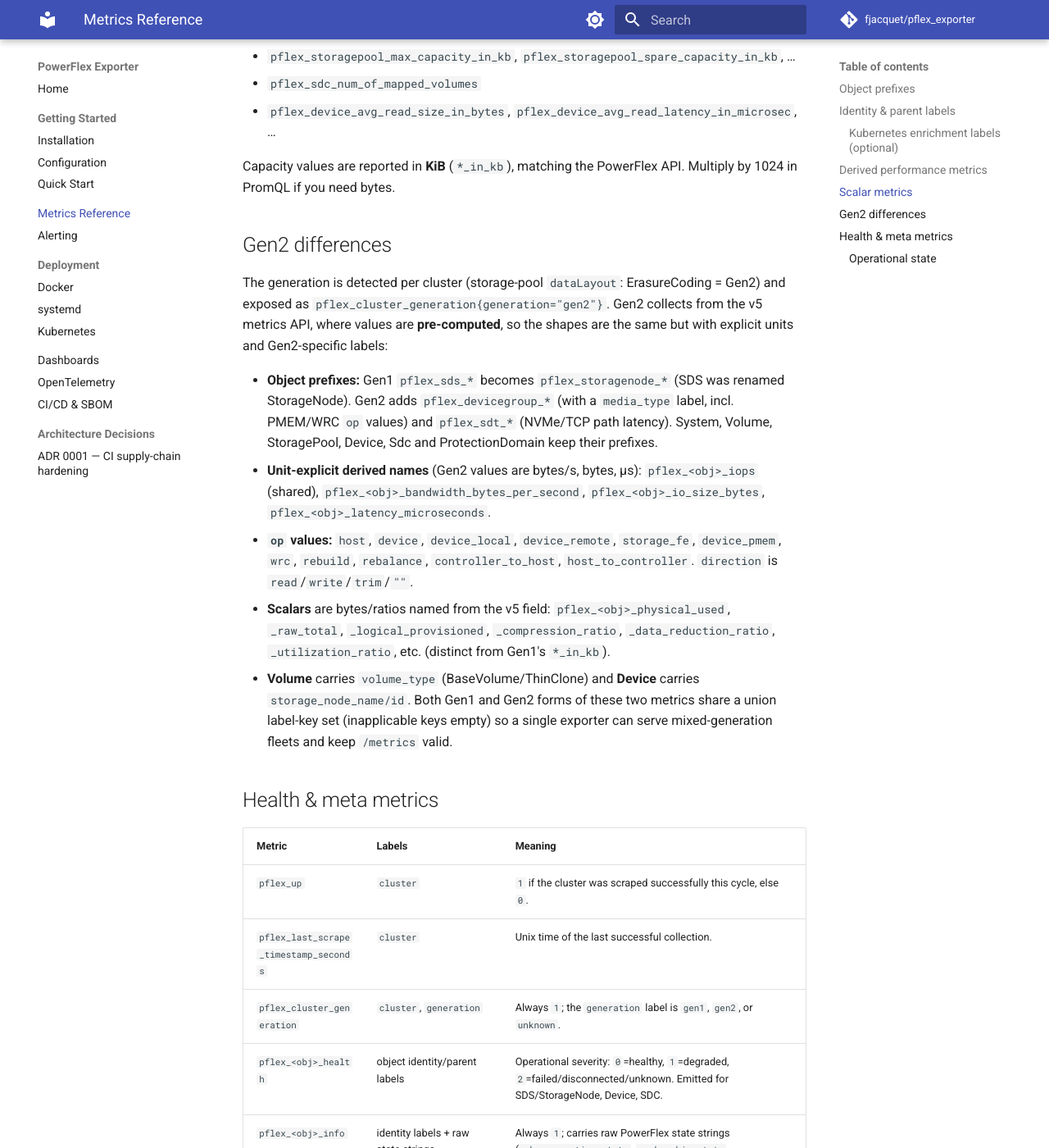
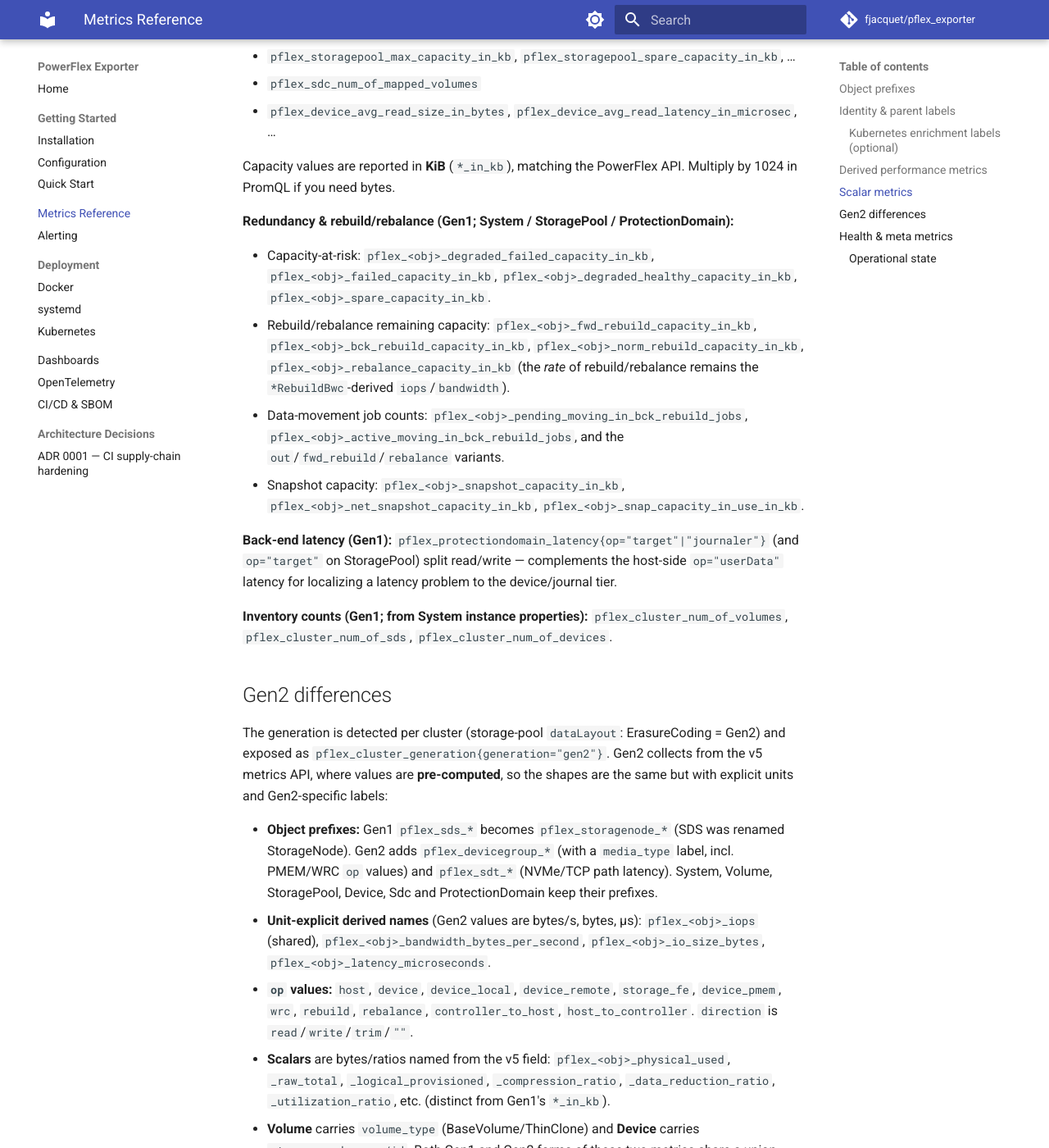
Before and after one commit to fjacquet/pflex_exporter, an MkDocs documentation site: the page built from docs/metrics.md, in a window 1280 px wide and 1400 px high, scrolled down 2606 px. Shown: the whole window at 82% size. Built offline with MkDocs 1.6.1 and Material for MkDocs 9.7.7, drawn with Linux system fonts in a browser that asks for light colours; comment, search, counter and statistics services are not loaded; some of the changed text lies outside the part shown.

Commit message:
docs: document WS2 Milestone A metrics and Gen1 per-type collection (ADR 0002)
Co-Authored-By: Claude Opus 4.8 (1M context) <noreply@anthropic.com>

```diff
--- a/docs/metrics.md
+++ b/docs/metrics.md
@@ -85,6 +85,28 @@ snake_case, e.g.:
 Capacity values are reported in **KiB** (`*_in_kb`), matching the PowerFlex API. Multiply
 by 1024 in PromQL if you need bytes.
 
+**Redundancy & rebuild/rebalance (Gen1; System / StoragePool / ProtectionDomain):**
+
+- Capacity-at-risk: `pflex_<obj>_degraded_failed_capacity_in_kb`,
+  `pflex_<obj>_failed_capacity_in_kb`, `pflex_<obj>_degraded_healthy_capacity_in_kb`,
+  `pflex_<obj>_spare_capacity_in_kb`.
+- Rebuild/rebalance remaining capacity: `pflex_<obj>_fwd_rebuild_capacity_in_kb`,
+  `pflex_<obj>_bck_rebuild_capacity_in_kb`, `pflex_<obj>_norm_rebuild_capacity_in_kb`,
+  `pflex_<obj>_rebalance_capacity_in_kb` (the *rate* of rebuild/rebalance remains the
+  `*RebuildBwc`-derived `iops`/`bandwidth`).
+- Data-movement job counts: `pflex_<obj>_pending_moving_in_bck_rebuild_jobs`,
+  `pflex_<obj>_active_moving_in_bck_rebuild_jobs`, and the `out`/`fwd_rebuild`/`rebalance`
+  variants.
+- Snapshot capacity: `pflex_<obj>_snapshot_capacity_in_kb`,
+  `pflex_<obj>_net_snapshot_capacity_in_kb`, `pflex_<obj>_snap_capacity_in_use_in_kb`.
+
+**Back-end latency (Gen1):** `pflex_protectiondomain_latency{op="target"|"journaler"}`
+(and `op="target"` on StoragePool) split read/write — complements the host-side
+`op="userData"` latency for localizing a latency problem to the device/journal tier.
+
+**Inventory counts (Gen1; from System instance properties):**
+`pflex_cluster_num_of_volumes`, `pflex_cluster_num_of_sds`, `pflex_cluster_num_of_devices`.
+
 ## Gen2 differences
 
 The generation is detected per cluster (storage-pool `dataLayout`: ErasureCoding = Gen2)
@@ -117,8 +139,8 @@ explicit units and Gen2-specific labels:
 | `pflex_up` | `cluster` | `1` if the cluster was scraped successfully this cycle, else `0`. |
 | `pflex_last_scrape_timestamp_seconds` | `cluster` | Unix time of the last successful collection. |
 | `pflex_cluster_generation` | `cluster`, `generation` | Always `1`; the `generation` label is `gen1`, `gen2`, or `unknown`. |
-| `pflex_<obj>_health` | object identity/parent labels | Operational severity: `0`=healthy, `1`=degraded, `2`=failed/disconnected/unknown. Emitted for SDS/StorageNode, Device, SDC. |
-| `pflex_<obj>_info` | identity labels + raw state strings | Always `1`; carries raw PowerFlex state strings (`mdm_connection_state`, `membership_state`, `maintenance_state`, `device_state`). |
+| `pflex_<obj>_health` | object identity/parent labels | Operational severity: `0`=healthy, `1`=degraded, `2`=failed/disconnected/unknown. Emitted for SDS/StorageNode, Device, SDC, and **Sdt (Gen2 only)**. An unreported (empty) optional state field carries no signal and does not force `2`. |
+| `pflex_<obj>_info` | identity labels + raw state strings | Always `1`; carries raw PowerFlex state strings (`mdm_connection_state`, `membership_state`, `maintenance_state`, `device_state`; Device also `temperature_state`, `ssd_end_of_life_state`, `error_state`; Sdt `sdt_state`). |
 | `pflex_volume_mapped_sdc` | volume identity/parent labels + `sdc_id`, `sdc_ip` | Always `1`; one series per volume→SDC mapping, correlating a volume with each host consuming it. |
 
 ### Operational state
```
Also changed, not shown: CLAUDE.md (+1 -1 lines).
